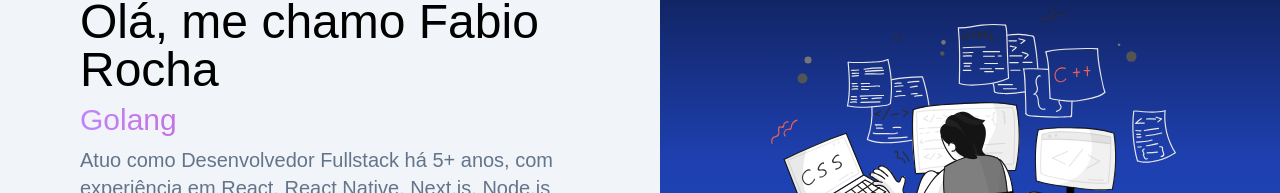
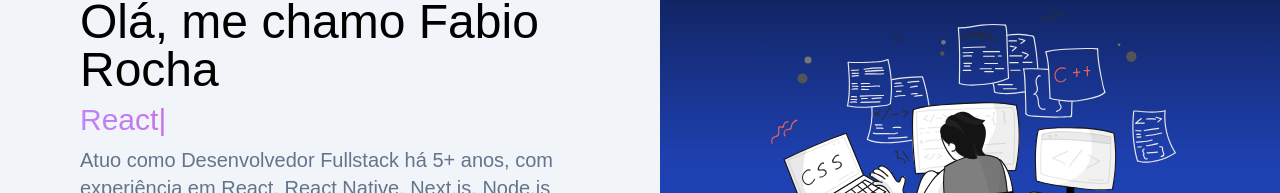
Before and after one commit to FabioRocha231/Portfolio, a Next.js app: page / in a window 1280 px wide. Shown: the part 275-468 px from the top of the page. Built offline with nearby package versions, Linux system fonts and the light colour scheme.

Commit message:
fix: remove stacks

```diff
--- a/components/Greetings/GreetingsAndRedirects.tsx
+++ b/components/Greetings/GreetingsAndRedirects.tsx
@@ -4,15 +4,12 @@ import Redirect from "./Redirect";
 
 const strings = [
   "Fullstack developer",
-  "DevOps",
   "Golang",
   "React",
   "React Native",
   "Next.js",
   "Node.js",
   "Typescript",
-  "Python",
-  "Django",
   "Docker",
   "Kubernetes",
   "AWS",
@@ -25,10 +22,6 @@ const strings = [
   "MongoDB",
   "MySQL",
   "PostgreSQL",
-  "Redis",
-  "Elasticsearch",
-  "Kafka",
-  "RabbitMQ",
 ];
 
 export const GreetingsAndRedirects = () => {
```
